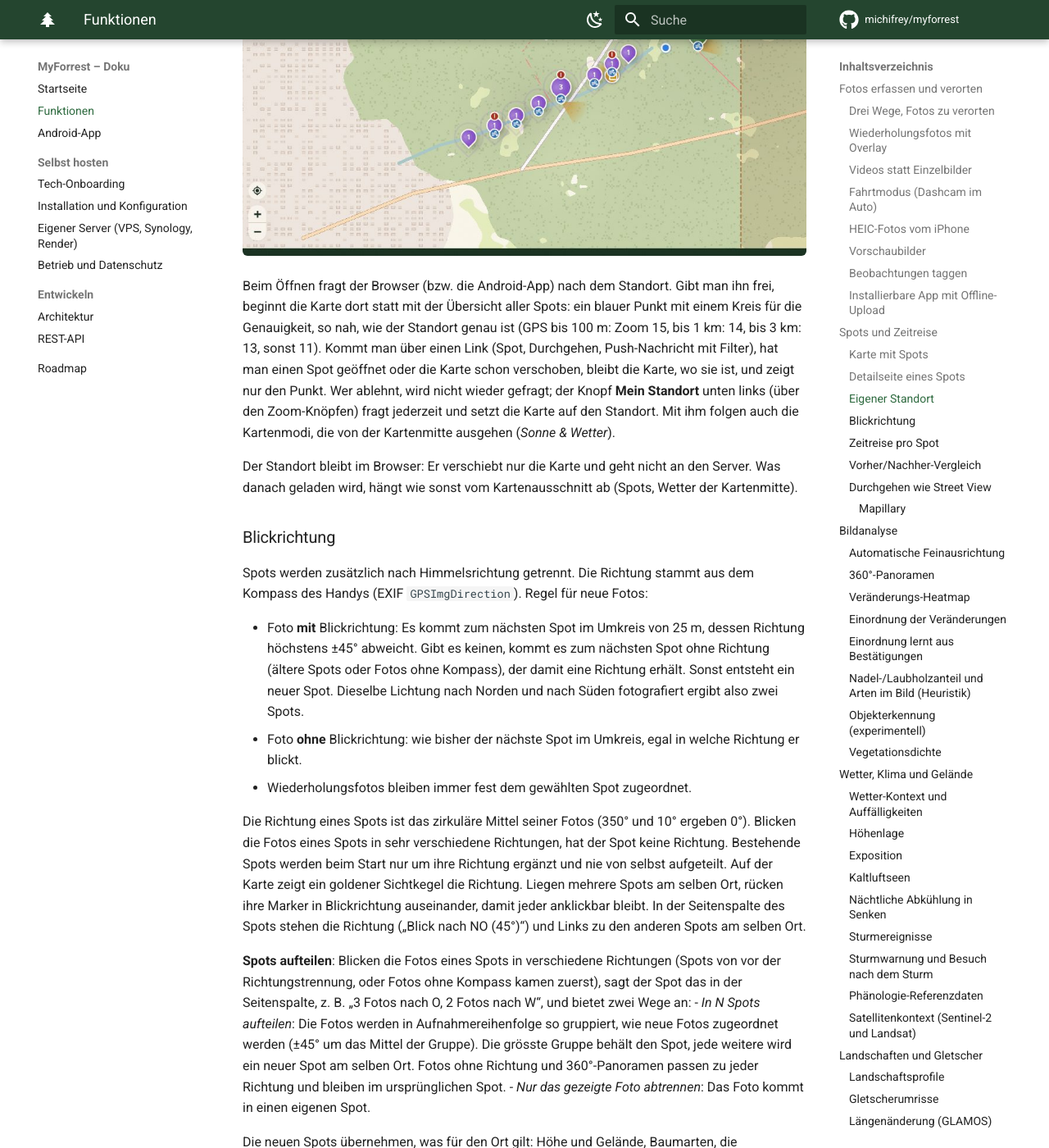
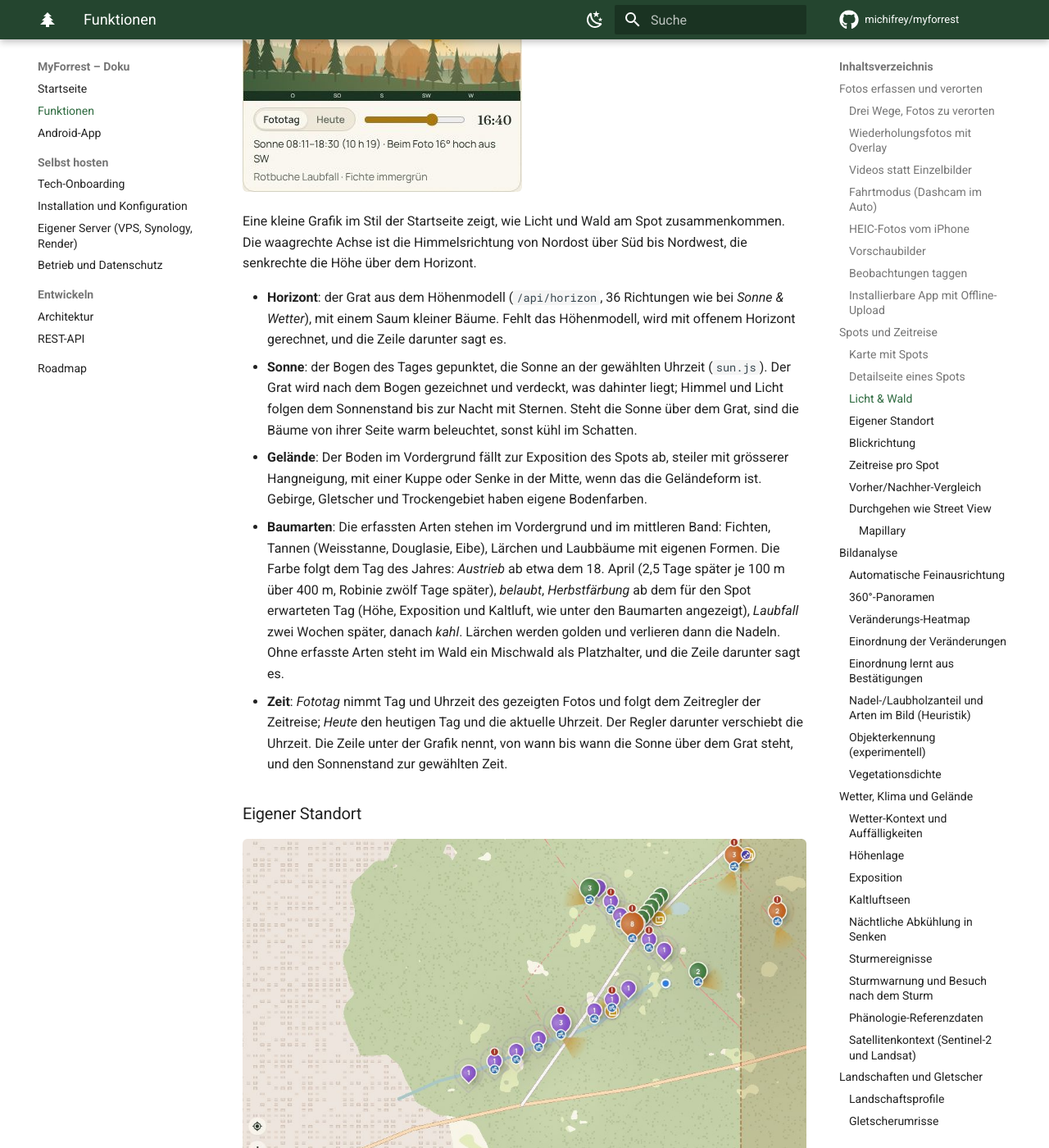
Before and after one commit to michifrey/myforrest, an MkDocs documentation site: the page built from docs/funktionen.md, in a window 1280 px wide and 1400 px high, scrolled down 7823 px. Shown: the whole window at 82% size. Built offline with MkDocs 1.6.1 and Material for MkDocs 9.7.7, drawn with Linux system fonts in a browser that asks for light colours; comment, search, counter and statistics services are not loaded; some of the changed text lies outside the part shown.

Commit message:
Licht & Wald auf der Spot-Seite: Horizont, Sonnenbogen und Baumarten
Eine kleine Grafik im Stil der Startseite in der Seitenspalte (Tab neben der
Minikarte): Horizont aus dem Höhenmodell, Lauf der Sonne am Tag des Fotos und
Sonnenstand zur gewählten Zeit, Gelände nach Exposition und Geländeform, die
Baumarten des Spots in ihrer Jahreszeit mit dem dort erwarteten Färbungsbeginn.
Fototag oder Heute, Uhrzeit per Regler. Doku, Screenshots und Tests.

Co-Authored-By: Claude Opus 5.5 <noreply@anthropic.com>
Claude-Session: https://claude.ai/code/session_01TnTu4rwAU67p9z5KpkKsBt

```diff
--- a/docs/funktionen.md
+++ b/docs/funktionen.md
@@ -198,9 +198,10 @@ Ein Spot öffnet sich als eigene Seite über der Karte (auf dem Handy statt der
   Reihenfolge ihrer Nummer, mit dem gewählten Filter („3 / 24“).
 - **Foto und Zeitreise**: das Foto in voller Breite, Zeitregler, Vorschaubilder und *Stabilisiert*; darunter
   *Wiederholungsfoto aufnehmen*, *Vorher / Nachher*, *Durchgehen* und *Neues Foto anfragen*.
-- **Seitenspalte** (bleibt beim Scrollen stehen): eine **Minikarte** mit dem Spot (gold) und den Spots in der
-  Nähe in ihrer Befundfarbe; ein Klick auf einen Punkt öffnet diesen Spot, *Auf der grossen Karte zeigen*
-  schliesst die Seite und zoomt hin. Darunter Fotos, Zeitraum, Blickrichtung und Lage, Landschaft, Höhe und
+- **Seitenspalte** (bleibt beim Scrollen stehen): oben zwei Tabs, *Licht & Wald* (siehe unten) und *Karte*, eine
+  **Minikarte** mit dem Spot (gold) und den Spots in der Nähe in ihrer Befundfarbe; ein Klick auf einen Punkt
+  öffnet diesen Spot, *Auf der grossen Karte zeigen* schliesst die Seite und zoomt hin. Der zuletzt gewählte Tab
+  bleibt im Browser gespeichert. Darunter Fotos, Zeitraum, Blickrichtung und Lage, Landschaft, Höhe und
   Gelände, Veränderung, Beobachtungen und Baumarten.
 - **Tabs** unter dem Foto: *Beobachtungen* (Tags, Notiz, Art bestimmen), *Vergleich* (Vorher/Nachher),
   *Auswertung* (automatische Auswertung des Fotos), *Wetter & Kontext* und *Verlauf* (Auffälligkeiten-Chronik,
@@ -208,6 +209,31 @@ Ein Spot öffnet sich als eigene Seite über der Karte (auf dem Handy statt der
   wechseln zwischen den Tabs.
 
 Auf dem Handy stehen Foto, Knöpfe, Seitenspalte und Tabs untereinander.
+
+### Licht & Wald
+
+![Licht und Wald: Horizont des Spots mit Sonnenbogen und Buchen in Herbstfärbung](screenshots/licht-wald.jpg)
+
+Eine kleine Grafik im Stil der Startseite zeigt, wie Licht und Wald am Spot zusammenkommen. Die waagrechte Achse
+ist die Himmelsrichtung von Nordost über Süd bis Nordwest, die senkrechte die Höhe über dem Horizont.
+
+- **Horizont**: der Grat aus dem Höhenmodell (`/api/horizon`, 36 Richtungen wie bei *Sonne & Wetter*), mit einem
+  Saum kleiner Bäume. Fehlt das Höhenmodell, wird mit offenem Horizont gerechnet, und die Zeile darunter sagt es.
+- **Sonne**: der Bogen des Tages gepunktet, die Sonne an der gewählten Uhrzeit (`sun.js`). Der Grat wird nach dem
+  Bogen gezeichnet und verdeckt, was dahinter liegt; Himmel und Licht folgen dem Sonnenstand bis zur Nacht mit
+  Sternen. Steht die Sonne über dem Grat, sind die Bäume von ihrer Seite warm beleuchtet, sonst kühl im Schatten.
+- **Gelände**: Der Boden im Vordergrund fällt zur Exposition des Spots ab, steiler mit grösserer Hangneigung, mit
+  einer Kuppe oder Senke in der Mitte, wenn das die Geländeform ist. Gebirge, Gletscher und Trockengebiet haben
+  eigene Bodenfarben.
+- **Baumarten**: Die erfassten Arten stehen im Vordergrund und im mittleren Band: Fichten, Tannen (Weisstanne,
+  Douglasie, Eibe), Lärchen und Laubbäume mit eigenen Formen. Die Farbe folgt dem Tag des Jahres: *Austrieb* ab
+  etwa dem 18. April (2,5 Tage später je 100 m über 400 m, Robinie zwölf Tage später), *belaubt*, *Herbstfärbung*
+  ab dem für den Spot erwarteten Tag (Höhe, Exposition und Kaltluft, wie unter den Baumarten angezeigt),
+  *Laubfall* zwei Wochen später, danach *kahl*. Lärchen werden golden und verlieren dann die Nadeln. Ohne
+  erfasste Arten steht im Wald ein Mischwald als Platzhalter, und die Zeile darunter sagt es.
+- **Zeit**: *Fototag* nimmt Tag und Uhrzeit des gezeigten Fotos und folgt dem Zeitregler der Zeitreise; *Heute*
+  den heutigen Tag und die aktuelle Uhrzeit. Der Regler darunter verschiebt die Uhrzeit. Die Zeile unter der
+  Grafik nennt, von wann bis wann die Sonne über dem Grat steht, und den Sonnenstand zur gewählten Zeit.
 
 ### Eigener Standort
 
```
Also changed, not shown: README.md (+11 -1 lines), docs/architektur.md (+1 -0 lines), docs/roadmap.md (+2 -0 lines), public/index.html (+24 -3 lines), public/style.css (+21 -2 lines), docs/screenshots/licht-wald.jpg (added), docs/screenshots/mobile-spot.jpg, docs/screenshots/spot.jpg, 5 other files.
